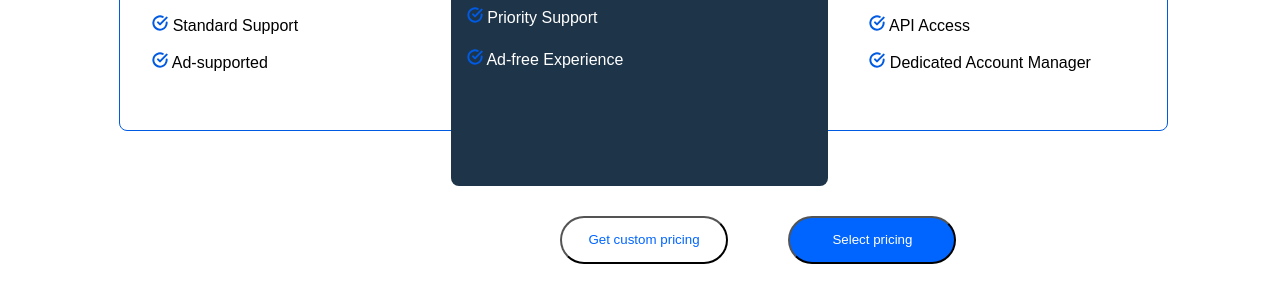
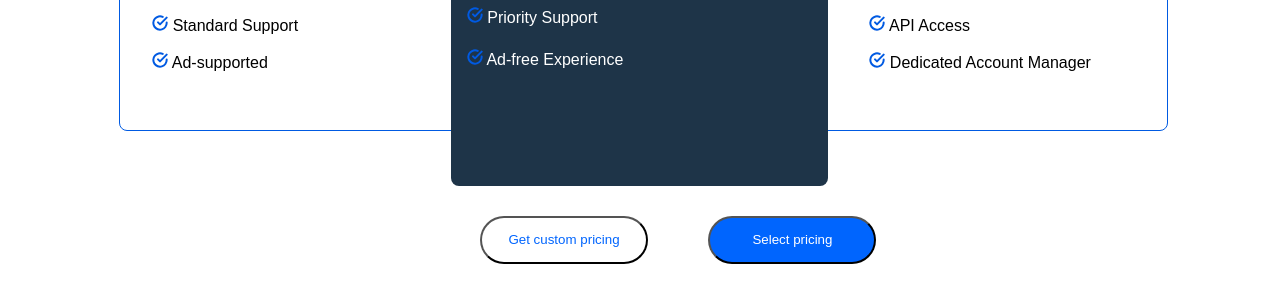
Before and after one commit to amyol123/Myproject, a plain HTML site: page index.html in a window 1280 px wide. Shown: the part 2452-2733 px from the top of the page. Drawn offline with Linux system fonts and the light colour scheme; a web font is replaced by a local one.

Commit message:
Update style.css
moved button

```diff
--- a/css/style.css
+++ b/css/style.css
@@ -339,7 +339,7 @@ section {
 }
 .bottomm {
   position: absolute;
-  left: 31.5rem;
+  left: 26.5rem;
   bottom: 1rem;
 }
 
```
